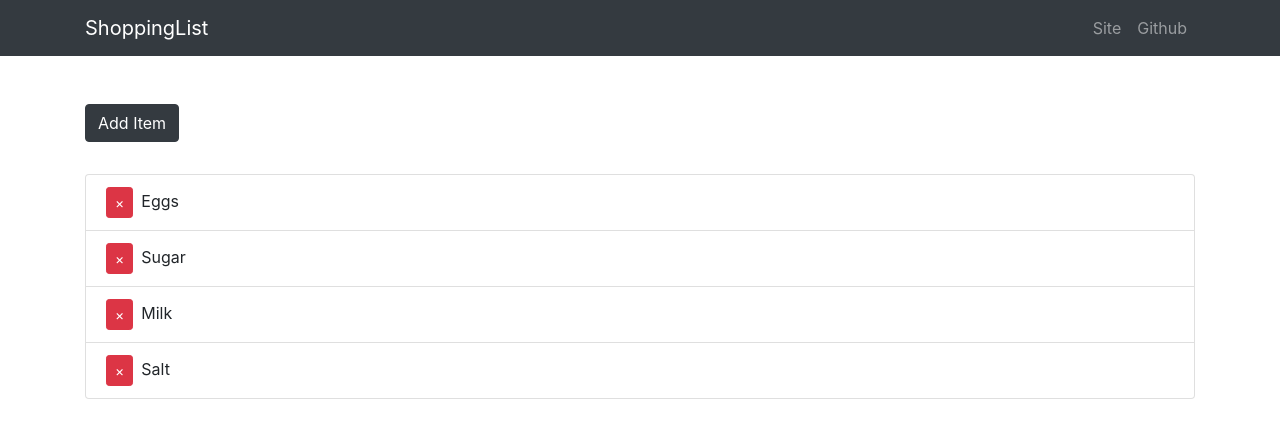
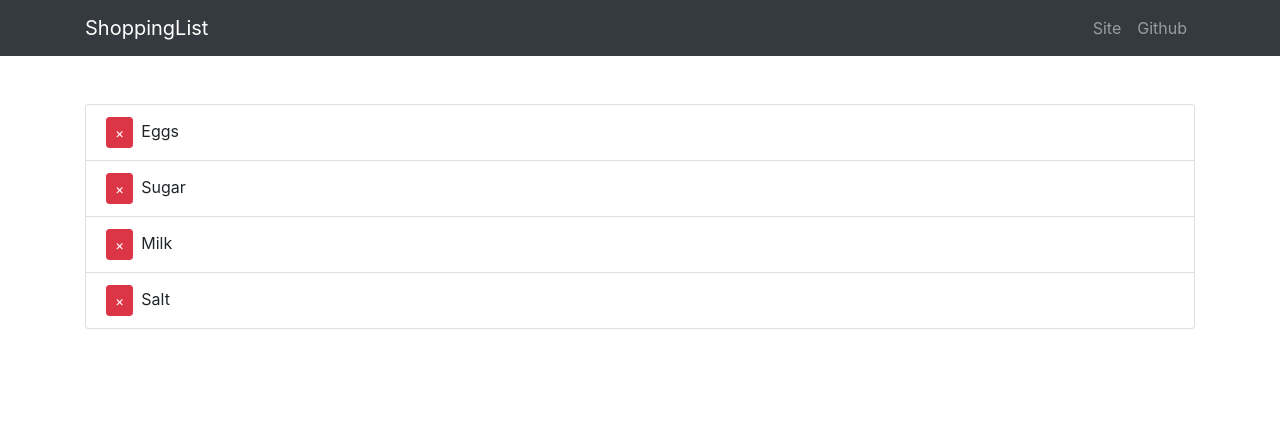
Before and after one commit to andikanugraha11/learn-mean-shopping-list, a React (Create React App) app in the folder front-end/: page / in a window 1280 px wide. Shown: the top 438 px of the page. Built offline with nearby package versions, Linux system fonts and the light colour scheme.

Commit message:
add delete method

```diff
--- a/front-end/src/actions/itemAction.js
+++ b/front-end/src/actions/itemAction.js
@@ -6,8 +6,11 @@ export const getItems = () => {
     };
 }
 
-export const deleteItem = () => {
-
+export const deleteItem = (id) => {
+    return {
+        type : DELETE_ITEM,
+        payload : id
+    };
 }
 
 // 20.00
--- a/front-end/src/components/ShoppingList.js
+++ b/front-end/src/components/ShoppingList.js
@@ -15,34 +15,20 @@ class ShoppingList extends Component {
         this.props.getItems();
     }
 
+    onDeleteClick = (id) =>{
+        this.props.deleteItem(id)
+    }
     render(){
         const {items} = this.props.item;
         return(
             <Container>
-                <Button
-                color="dark"
-                style={{marginBottom:'2rem'}}
-                onClick={()=>{
-                    const name = prompt('Enter Item')
-                    if(name){
-                        this.setState(state => ({
-                            items: [...state.items, {id:uuid(), name}]
-                        }))
-                    }
-                }}>
-                Add Item
-                </Button>
 
                 <ListGroup>
                     <TransitionGroup className="shopping-list">
                         {items.map(({id,name})=>(
                             <CSSTransition key={id} timeout={500} classNames="fade">
                                 <ListGroupItem>
-                                    <Button className="remove-btn" color="danger" size="sm" onClick={()=>{
-                                        this.setState(state => ({
-                                            items: state.items.filter(item => item.id !== id)
-                                        }));
-                                    }}>&times;</Button>
+                                    <Button className="remove-btn" color="danger" size="sm" onClick={this.onDeleteClick.bind(this, id)}>&times;</Button>
                                     {name}
                                 </ListGroupItem>
                             </CSSTransition>
--- a/front-end/src/reducers/itemReducer.js
+++ b/front-end/src/reducers/itemReducer.js
@@ -15,7 +15,12 @@ export default function(state = initialState, action){
         case GET_ITEM:
             return{
                 ...state
-            }
+            };
+        case DELETE_ITEM:
+            return{
+                ...state,
+                items: state.items.filter(item => item.id !== action.payload)
+            };
         default:
             return state;
     }
```
